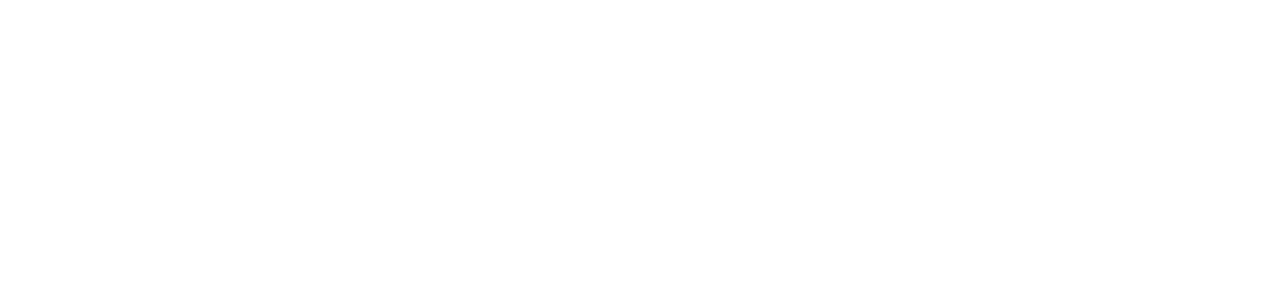
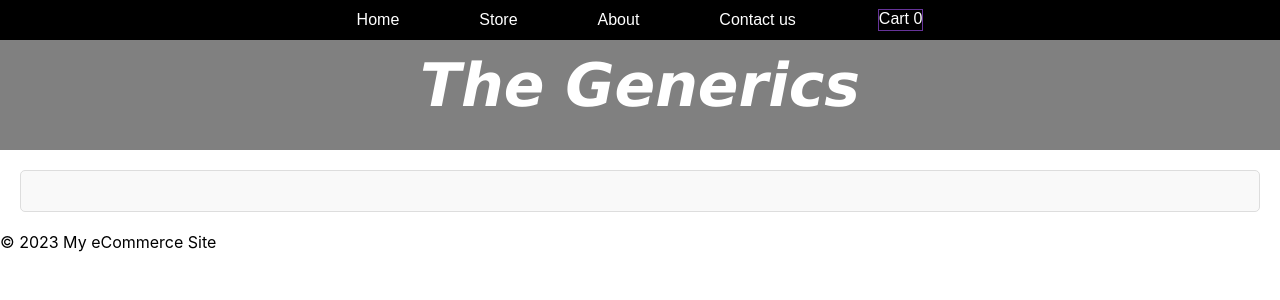
Before and after one commit to Rohantastic/ECommerceSite, a React (Create React App) app: page /pds in a window 1280 px wide. Before the commit this address had no page. Shown: the top 300 px of the page. Built offline with nearby package versions, Linux system fonts and the light colour scheme.

Commit message:
dynamic route

```diff
--- a/src/App.js
+++ b/src/App.js
@@ -5,6 +5,7 @@
 import About from './components/Pages/About';
 import Home from './components/Pages/Home';
 import Contact_us from './components/Pages/Contact_us';
+import Product_details from './components/Pages/Product_details';
 
 function App() {
   return (
@@ -14,11 +15,12 @@
         <Routes>
 
           <Route path='/' element={<Home/>}/>
-          <Route path='/store' element={<Main/>}/>
+          <Route path='/store' element={<Main/>} exact/>
+          <Route path='store/:id' element={<Product_details/>}/>
           <Route path='/about' element={<About/>}/>
           <Route path='/contact' element={<Contact_us/>}/>
           <Route path='/cart' element={<Cart/>}/>
-
+          <Route path='/pds' element={<Product_details/>}/>
         </Routes>
       </Router>
 
--- /dev/null
+++ b/src/components/Pages/Product_details.css
@@ -0,0 +1,38 @@
+/* Product_details.css */
+
+.product-details-container {
+    display: flex;
+    flex-direction: column;
+    align-items: center;
+    justify-content: center;
+    padding: 20px;
+    text-align: center;
+    background-color: #f9f9f9;
+    border: 1px solid #ddd;
+    border-radius: 5px;
+    margin: 20px;
+  }
+
+  .product-details-container-inside {
+    text-align: center;
+  }
+
+  .product-details-container-img {
+    max-width: 100%;
+    height: auto;
+    margin-top: 20px;
+  }
+
+  .product-details-container-h2 {
+    font-size: 24px;
+    margin: 10px 0;
+  }
+
+  .product-details-container-p {
+    font-size: 18px;
+    margin: 10px 0;
+    color: #333;
+}
+.product-details-container-inside-description{
+    width: 50vw;
+}
--- /dev/null
+++ b/src/components/Pages/Product_details.jsx
@@ -0,0 +1,38 @@
+import React from 'react';
+import { cartElements } from '../dummy_data/cartElements';
+import Header from '../common/Header';
+import Footer from '../common/Footer';
+import { useParams } from 'react-router-dom';
+import "./Product_details.css";
+
+const Product_details = () => {
+  const { id } = useParams();
+  const specificProduct = cartElements.find((product) => product.id === parseInt(id));
+
+  console.log("specificProduct", specificProduct);
+
+  return (
+    <>
+      <Header />
+      <div className='product-details-container'>
+
+        {specificProduct && (
+          <div className='product-details-container-inside'>
+            <h2 className='product-details-container-h2'>{specificProduct.title}</h2>
+            <p className='product-details-container-p'>Price: ${specificProduct.price}</p>
+            <img className='product-details-container-img'src={specificProduct.imageUrl} alt={specificProduct.title} />
+            <div className="product-details-container-inside-description">
+              <h4>Description:</h4>
+              <p>
+                {specificProduct.description}
+              </p>
+            </div>
+          </div>
+        )}
+      </div>
+      <Footer />
+    </>
+  );
+};
+
+export default Product_details;
--- a/src/components/common/Navbar.css
+++ b/src/components/common/Navbar.css
@@ -8,7 +8,13 @@
     gap: 80px;
     position: fixed;
 }
-
+.navbar-div a:hover,
+.navbar-div a:active,
+.navbar-div a.active{
+    color: #95bcf0;
+    padding-bottom: 0.25rem;
+    border-bottom: 4px solid #95bcf0;
+}
 a{
     text-decoration: none;
     color: white;
--- a/src/components/common/Navbar.jsx
+++ b/src/components/common/Navbar.jsx
@@ -1,5 +1,5 @@
 import React, { useContext } from 'react';
-import { Link } from 'react-router-dom';
+import { Link, NavLink } from 'react-router-dom';
 import "./Navbar.css";
 import CartItemContext from "../contexts/CartItemContext";
 
@@ -12,12 +12,12 @@
   // }
 
   return (
-    <nav>
-      <Link to="/">Home</Link>
-      <Link to="/store">Store</Link>
-      <Link to="/about">About</Link>
-      <Link to="contact">Contact us</Link>
-      <Link to="/cart" id="cart-button" onClick={props.onClick}>Cart <span id="cart-amount">{quantity}</span></Link>
+    <nav className='navbar-div'>
+      <NavLink to="/">Home</NavLink>
+      <NavLink to="/store">Store</NavLink>
+      <NavLink to="/about">About</NavLink>
+      <NavLink to="/contact">Contact us</NavLink>
+      <NavLink to="/cart" id="cart-button" onClick={props.onClick}>Cart <span id="cart-amount">{quantity}</span></NavLink>
     </nav>
   );
 }
--- a/src/components/dummy_data/cartElements.js
+++ b/src/components/dummy_data/cartElements.js
@@ -1,39 +1,33 @@
 export const cartElements = [
-
     {
-
-    title: 'Colors',
-
-    price: 100,
-
-    imageUrl: 'https://prasadyash2411.github.io/ecom-website/img/Album%201.png',
-
-    quantity: 2,
+      id:1,
+      title: 'Colors',
+      price: 100,
+      imageUrl: 'https://prasadyash2411.github.io/ecom-website/img/Album%201.png',
+      description: "Lorem ipsum dolor sit amet, consectetur adipiscing elit, sed do eiusmod tempor incididunt ut labore et dolore magna aliqua. Ut enim ad minim veniam, quis nostrud exercitation ullamco laboris nisi ut aliquip ex ea commodo consequat. Duis aute irure dolor in reprehenderit in voluptate velit esse cillum dolore eu fugiat nulla pariatur. Excepteur sint occaecat cupidatat non proident, sunt in culpa qui officia deserunt mollit anim id est laborum."
+    },
+    {
+      id:2,
+      title: 'Black and white Colors',
+      price: 50,
+      imageUrl: 'https://prasadyash2411.github.io/ecom-website/img/Album%202.png',
+      description: "Lorem ipsum dolor sit amet, consectetur adipiscing elit, sed do eiusmod tempor incididunt ut labore et dolore magna aliqua. Ut enim ad minim veniam, quis nostrud exercitation ullamco laboris nisi ut aliquip ex ea commodo consequat. Duis aute irure dolor in reprehenderit in voluptate velit esse cillum dolore eu fugiat nulla pariatur. Excepteur sint occaecat cupidatat non proident, sunt in culpa qui officia deserunt mollit anim id est laborum."
 
     },
-
     {
-
-    title: 'Black and white Colors',
-
-    price: 50,
-
-    imageUrl: 'https://prasadyash2411.github.io/ecom-website/img/Album%202.png',
-
-    quantity: 3,
+      id:3,
+      title: 'Yellow and Black Colors',
+      price: 70,
+      imageUrl: 'https://prasadyash2411.github.io/ecom-website/img/Album%203.png',
+      description: "Lorem ipsum dolor sit amet, consectetur adipiscing elit, sed do eiusmod tempor incididunt ut labore et dolore magna aliqua. Ut enim ad minim veniam, quis nostrud exercitation ullamco laboris nisi ut aliquip ex ea commodo consequat. Duis aute irure dolor in reprehenderit in voluptate velit esse cillum dolore eu fugiat nulla pariatur. Excepteur sint occaecat cupidatat non proident, sunt in culpa qui officia deserunt mollit anim id est laborum."
 
     },
-
     {
-
-    title: 'Yellow and Black Colors',
-
-    price: 70,
-
-    imageUrl: 'https://prasadyash2411.github.io/ecom-website/img/Album%203.png',
-
-    quantity: 1,
+      id:4,
+      title: 'Blue Color',
+      price: 100,
+      imageUrl: 'https://prasadyash2411.github.io/ecom-website/img/Album%204.png',
+      description: "Lorem ipsum dolor sit amet, consectetur adipiscing elit, sed do eiusmod tempor incididunt ut labore et dolore magna aliqua. Ut enim ad minim veniam, quis nostrud exercitation ullamco laboris nisi ut aliquip ex ea commodo consequat. Duis aute irure dolor in reprehenderit in voluptate velit esse cillum dolore eu fugiat nulla pariatur. Excepteur sint occaecat cupidatat non proident, sunt in culpa qui officia deserunt mollit anim id est laborum."
 
     }
-
-    ]
+  ];
--- a/src/components/products/Product.css
+++ b/src/components/products/Product.css
@@ -1,13 +1,28 @@
-img {
+/* Product.css */
+
+.music-items {
+  display: flex;
+  flex-direction: column;
+  align-items: center;
+  padding: 20px;
+  background-color: #f9f9f9;
+  border: 1px solid #ddd;
+  border-radius: 5px;
+  margin: 20px;
+  text-align: center;
+}
+
+.product-image {
   width: 250px;
   height: 250px;
   transition: transform 0.3s;
 }
 
-img:hover {
+.product-image:hover {
   transform: scale(0.8);
 }
-button{
+
+.cart-button {
   border: none;
   width: 100px;
   height: 20px;
@@ -15,3 +30,7 @@
   cursor: pointer;
   background-color: rgb(120, 199, 255);
 }
+
+.music-items-link {
+  color: black;
+}
--- a/src/components/products/Product.jsx
+++ b/src/components/products/Product.jsx
@@ -1,7 +1,7 @@
 import React, { useContext } from 'react'
 import "./Product.css"
 import { CartItemContext } from '../contexts/CartItemContext'
-
+import { Link } from 'react-router-dom';
 
 const Product = (props) => {
 
@@ -16,7 +16,7 @@
             <div className='music-items'>
                 <h2 style={{ fontSize: '15px' }}>Album:{props.id}</h2>
                 <img src={props.imageUrl} className='product-image' />
-                <h2>{props.title}</h2>
+                <Link className='music-items-link' to={`/store/${props.id}`}><h2>{props.title}</h2></Link>
                 <p>${props.price}</p>
                 <button className='cart-button' onClick={()=>{cartCtx.addToCart(props)}}>Add To Cart</button>
             </div>
--- a/src/components/products/ProductArr.jsx
+++ b/src/components/products/ProductArr.jsx
@@ -31,8 +31,6 @@
     }
   ];
 
-
-
   console.log("inside productsarr");
   return (
     <>
```
